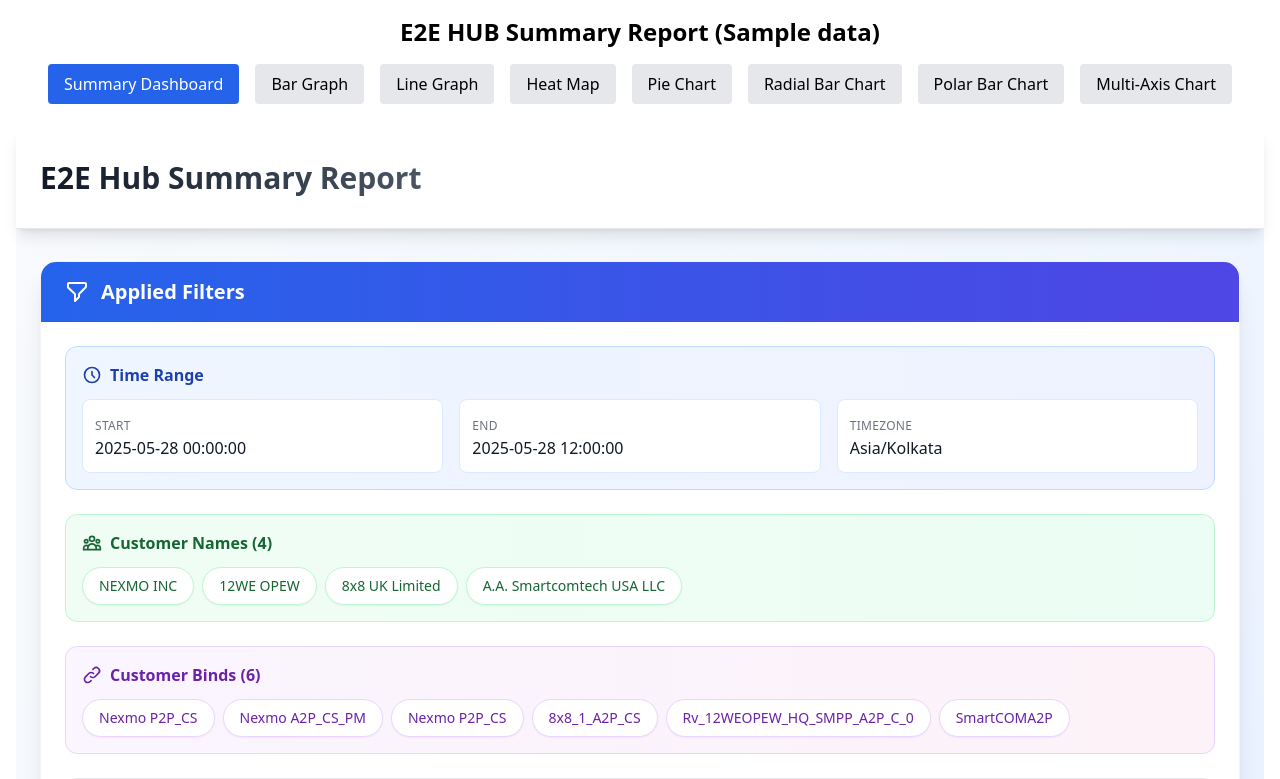
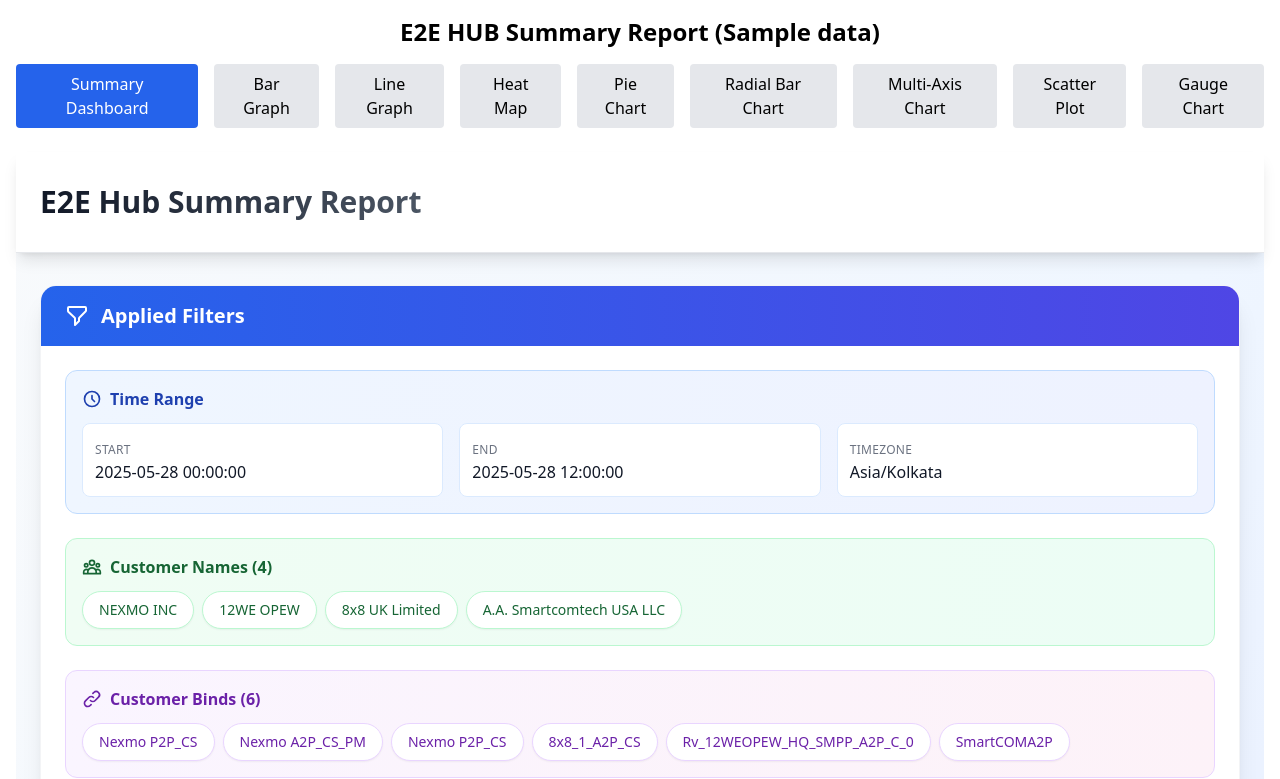
Before and after one commit to Abirami-BalaKarthikeyan/todo-list-fe, a React (Create React App) app: page / in a window 1280 px wide. Shown: the top 779 px of the page. Built offline with nearby package versions, Linux system fonts and the light colour scheme.

Commit message:
gaguge chart added

```diff
--- a/package.json
+++ b/package.json
@@ -28,6 +28,7 @@
     "lodash": "^4.17.21",
     "react": "^18.3.1",
     "react-dom": "^18.3.1",
+    "react-gauge-chart": "^0.5.1",
     "react-query": "^3.39.3",
     "react-scripts": "5.0.1",
     "web-vitals": "^2.1.4",
--- a/src/App.js
+++ b/src/App.js
@@ -13,6 +13,7 @@ const RadialBarChart = lazy(() => import("./components/RadialBarChart"));
 const PolarBarChart = lazy(() => import("./components/PolarBarChart"));
 const MultiAxisChart = lazy(() => import("./components/MultiAxisChart"));
 const SummaryDashboard = lazy(() => import("./components/SummaryDashboard"));
+const GaugeChart = lazy(() => import("./components/GaugeChart"));
 
 function App() {
   const data = initializeDataJson();
@@ -22,7 +23,7 @@ function App() {
   return (
     <div className="p-4">
       <h1 className="text-2xl font-bold text-center mb-4">
-      E2E HUB Summary Report (Sample data)
+        E2E HUB Summary Report (Sample data)
       </h1>
 
       {/* Tabs */}
@@ -77,14 +78,14 @@ function App() {
         >
           Radial Bar Chart
         </button>
-        <button
+        {/* <button
           className={`px-4 py-2 rounded ${
             activeTab === "polar" ? "bg-blue-600 text-white" : "bg-gray-200"
           }`}
           onClick={() => setActiveTab("polar")}
         >
           Polar Bar Chart
-        </button>
+        </button> */}
         <button
           className={`px-4 py-2 rounded ${
             activeTab === "multiaxis" ? "bg-blue-600 text-white" : "bg-gray-200"
@@ -93,8 +94,22 @@ function App() {
         >
           Multi-Axis Chart
         </button>
-
-
+        <button
+          className={`px-4 py-2 rounded ${
+            activeTab === "scatter" ? "bg-blue-600 text-white" : "bg-gray-200"
+          }`}
+          onClick={() => setActiveTab("scatter")}
+        >
+          Scatter Plot
+        </button>
+        <button
+          className={`px-4 py-2 rounded ${
+            activeTab === "gauge" ? "bg-blue-600 text-white" : "bg-gray-200"
+          }`}
+          onClick={() => setActiveTab("gauge")}
+        >
+          Gauge Chart
+        </button>
       </div>
 
       {/* Chart display */}
@@ -118,7 +133,7 @@ function App() {
         {activeTab === "polar" && <PolarBarChart />}
         {activeTab === "multiaxis" && <MultiAxisChart />}
         {activeTab === "summary" && <SummaryDashboard />}
-
+        {activeTab === "gauge" && <GaugeChart data={data} />}
       </Suspense>
     </div>
   );
--- /dev/null
+++ b/src/components/GaugeChart.js
@@ -0,0 +1,20 @@
+import React from "react";
+import GaugeChart from "react-gauge-chart";
+
+// This component expects a single value from the data to display on the gauge
+const CustomGaugeChart = ({ data }) => {
+  // For demonstration, use the first value in the data array (customize as needed)
+  const value = data && data.length > 0 ? data[0].value || data[0].count || 0 : 0;
+  // Normalize value between 0 and 1 for the gauge
+  const percent = Math.min(Math.max(value / 100, 0), 1);
+
+  return (
+    <div style={{ width: "100%", maxWidth: 400, margin: "0 auto" }}>
+      <h2 className="text-center text-lg font-semibold mb-2">Gauge Chart</h2>
+      <GaugeChart id="gauge-chart1" nrOfLevels={20} percent={percent} textColor="#000" />
+      <div className="text-center mt-2">Value: {value}</div>
+    </div>
+  );
+};
+
+export default CustomGaugeChart;
```
Also changed, not shown: 1 other file (tests, documents, lock files or other folders).
